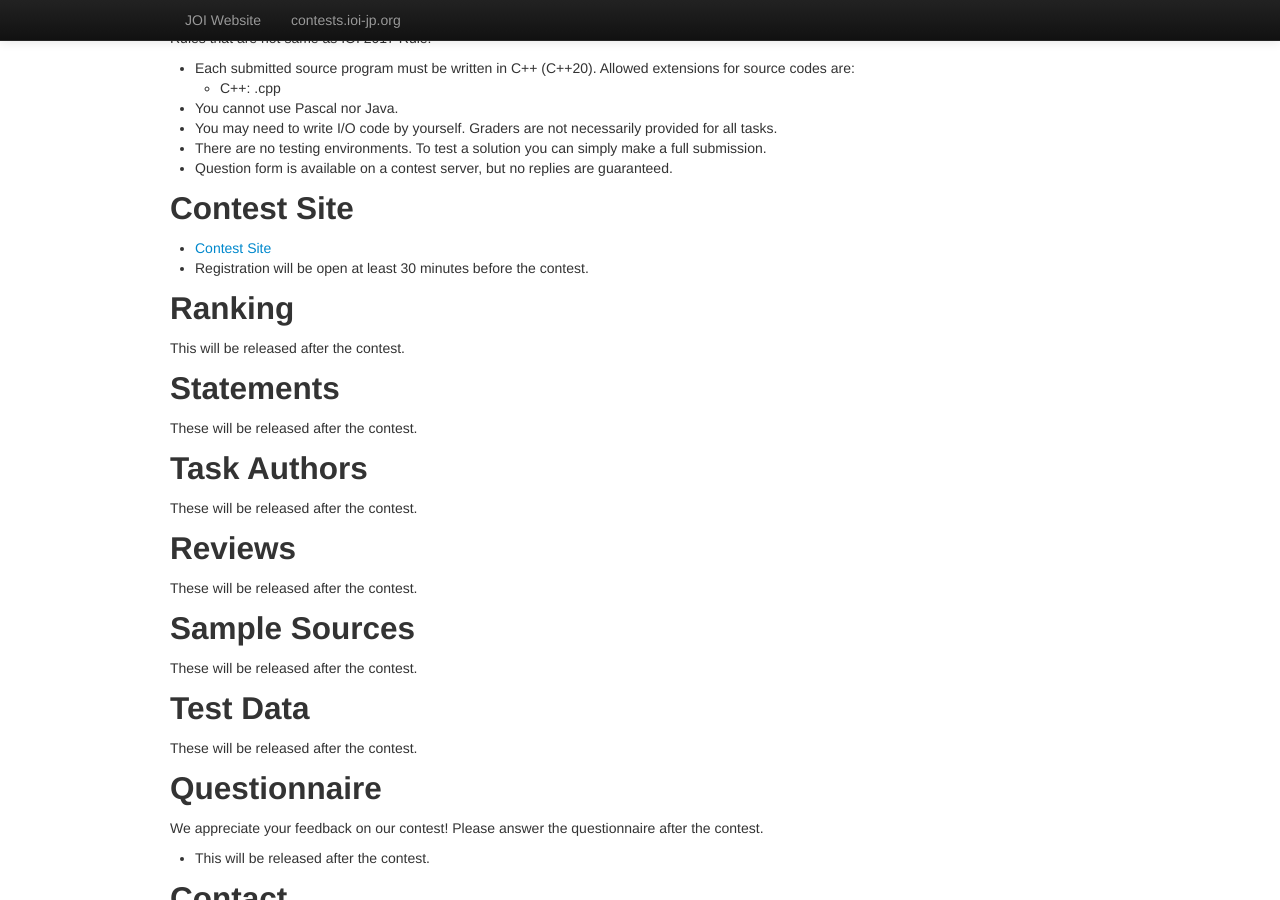
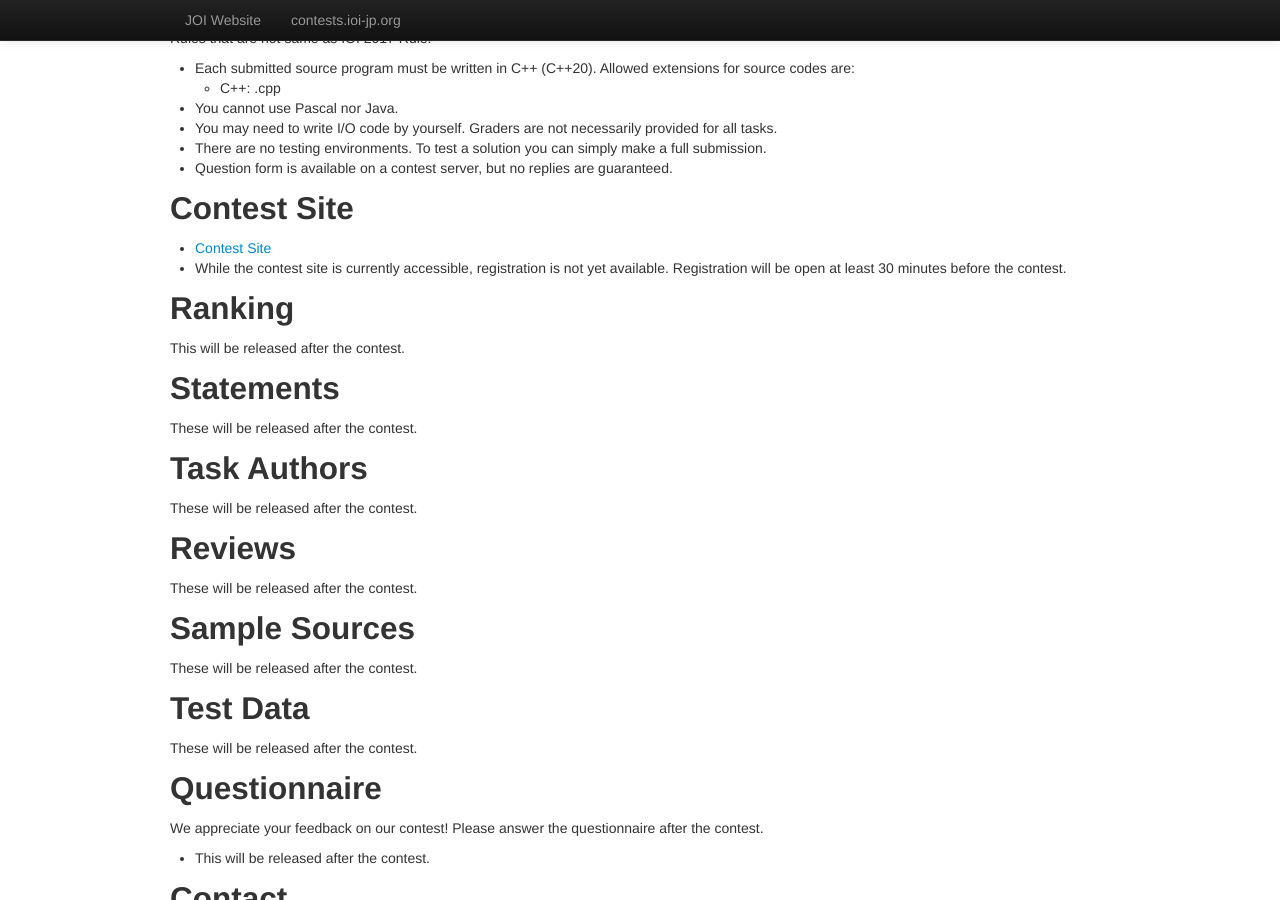
Before and after one commit to jcioi/joi-contests-site, a Jekyll site: the page built from open-2025/index.md, in a window 1280 px wide and 900 px high, scrolled down 922 px. Built offline with Jekyll 4.4.1, drawn with Linux system fonts in a browser that asks for light colours.

Commit message:
add registration notice

```diff
--- a/open-2025/index.md
+++ b/open-2025/index.md
@@ -84,7 +84,7 @@ Rules that are not same as IOI 2017 Rule:
 ## Contest Site
 
 - [Contest Site](https://cms.ioi-jp.org)
-- Registration will be open at least 30 minutes before the contest.
+- While the contest site is currently accessible, registration is not yet available. Registration will be open at least 30 minutes before the contest.
 
 ## Ranking
 
```
